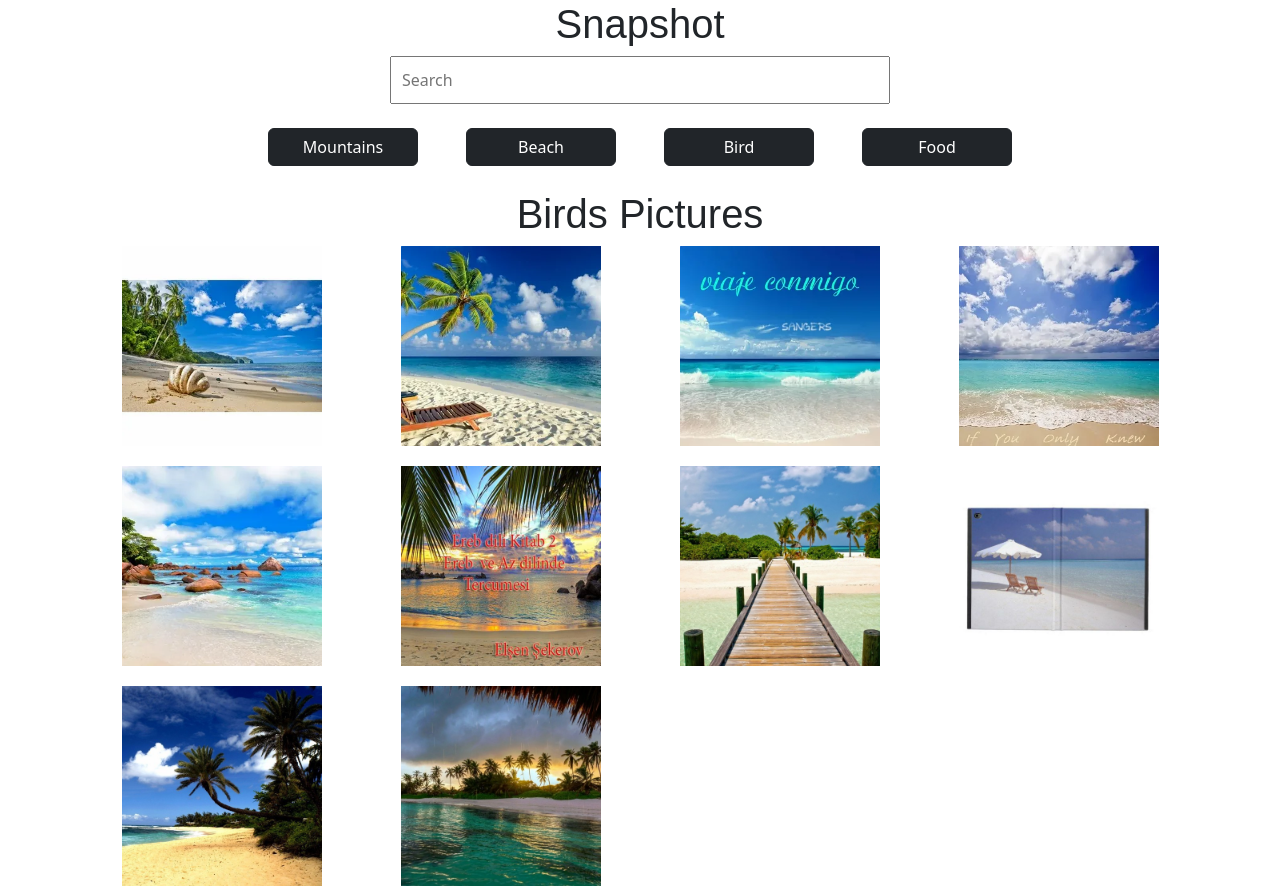
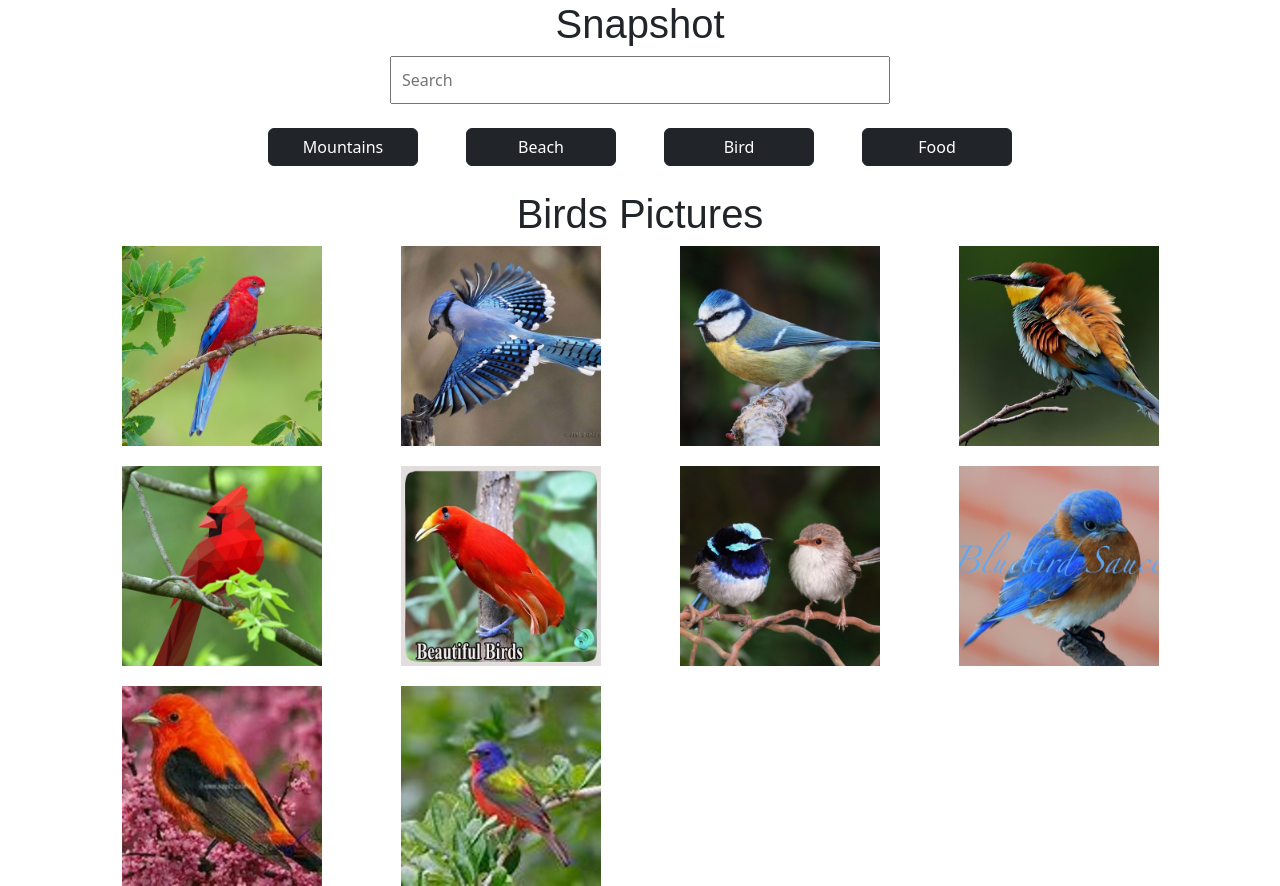
Before and after one commit to omjpatel586/Exam_App, a React (Create React App) app: page /snapshot in a window 1280 px wide. Both pictures are taken after a click on the button "Bird". Built offline with nearby package versions, Linux system fonts and the light colour scheme.

Commit message:
Update shot.js

```diff
--- a/src/component/snapshot/shot.js
+++ b/src/component/snapshot/shot.js
@@ -1,19 +1,8 @@
 import { Container } from "react-bootstrap"
 
 const val = [1, 2, 3, 4, 5, 6, 7, 8, 9, 10]
-const img = ["m","b","p","f"]
 
 export const Shot = (props) => {
-    let ch = ""
-    if(img.includes(props.val[0].toLowerCase())) {
-        if(props.val === "bird"||props.val === "birds") {
-            ch = "p"
-        } else if(props.val === "best dishes") {
-            ch = "f"
-        } else {
-            ch = img[img.indexOf(props.val[0].toLowerCase())]
-        }
-    }
     return (
         <>
             <div>
@@ -25,7 +14,7 @@ export const Shot = (props) => {
                                 return (
                                     <>
                                         <div className="image">
-                                            <img src={require(`./Images/${ch}${i}.jpg`)} alt="Not Found"></img>
+                                            <img src={require(`./Images/${props.ch}${i}.jpg`)} alt="Not Found"></img>
                                         </div>
                                     </>
                                 )
```
